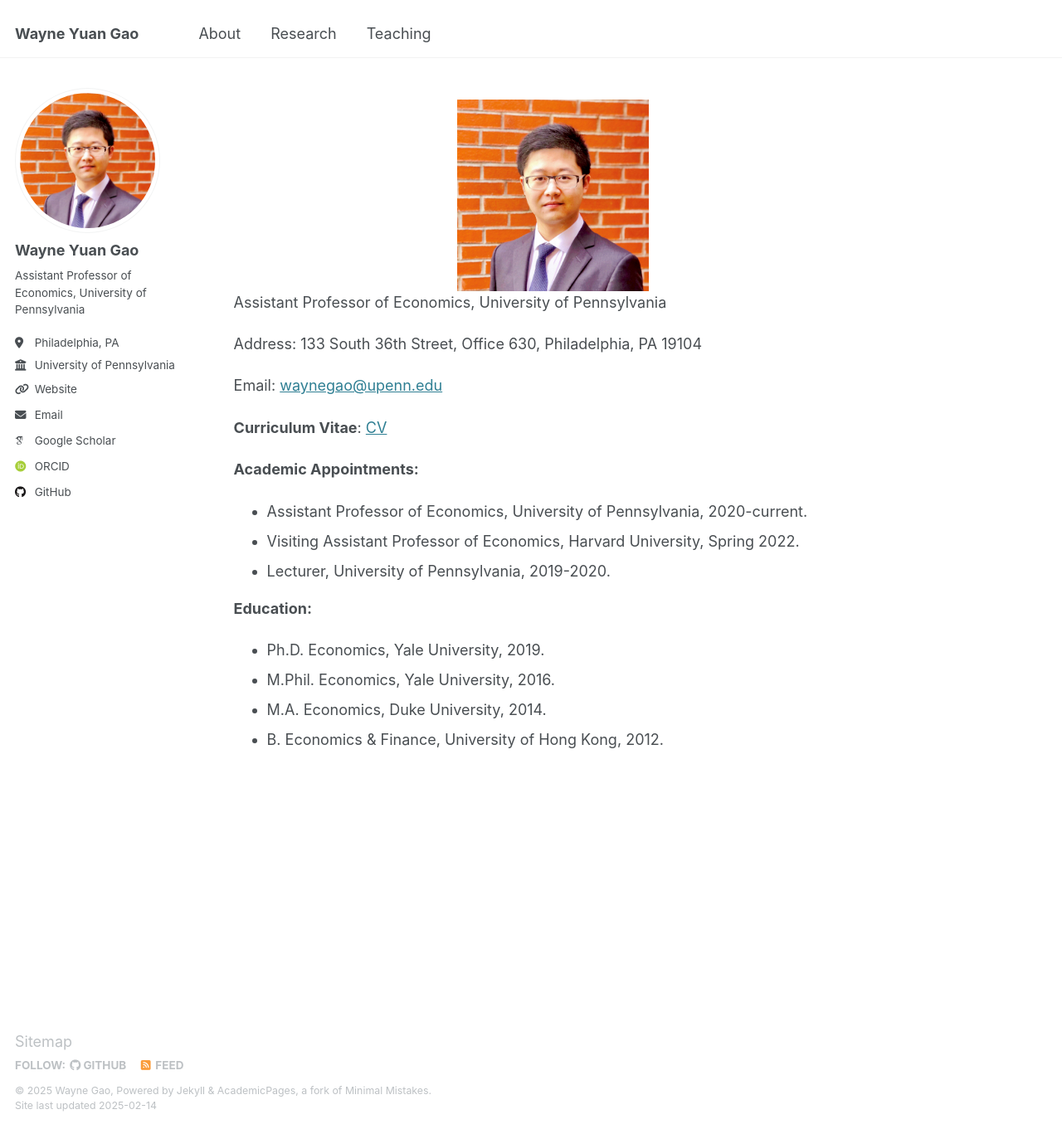
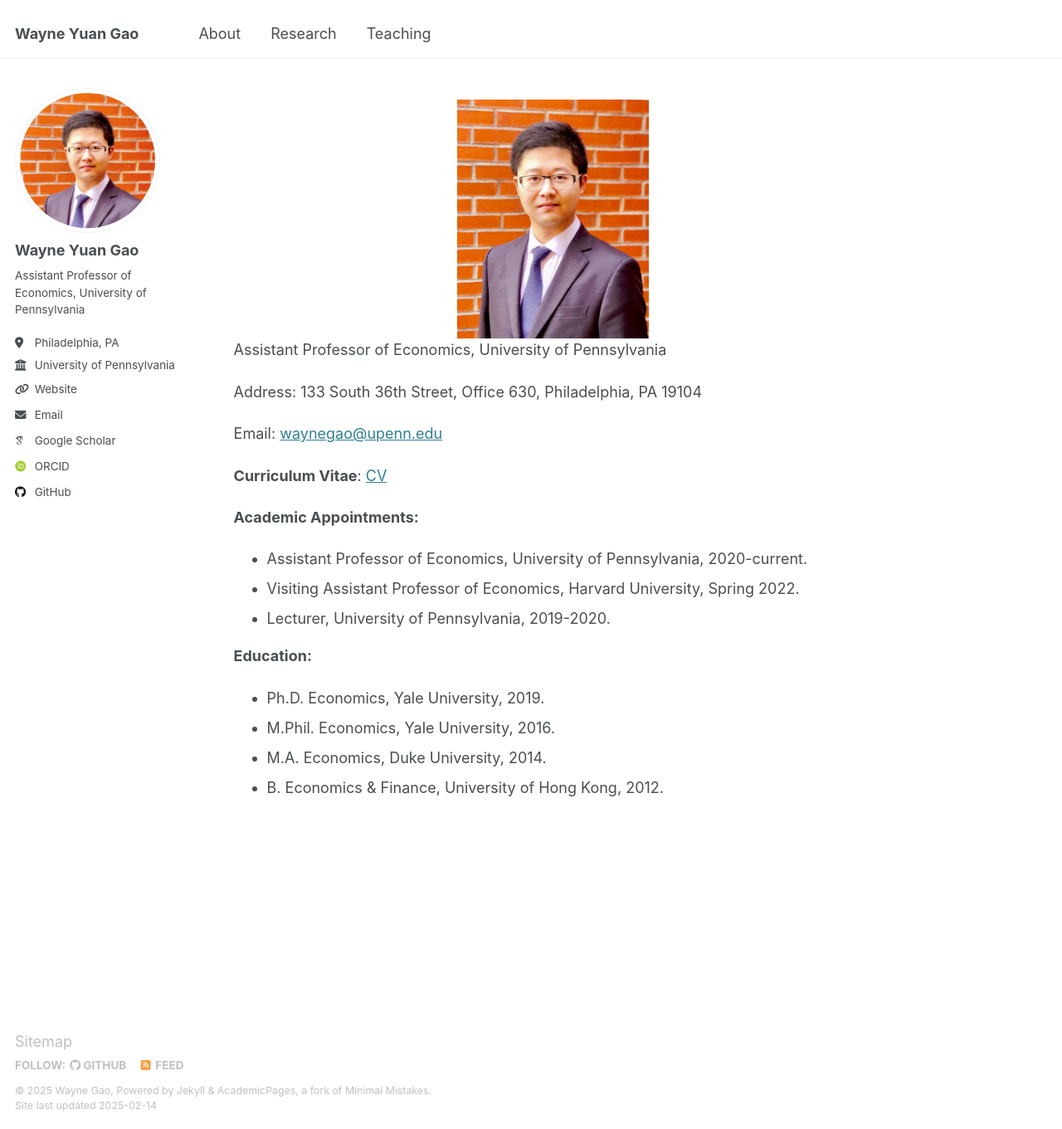
Before and after one commit to wayne-y-gao/wayne-y-gao.github.io, a Jekyll site: the page built from _pages/about.md, in a window 1280 px wide and 1361 px high. Shown: the whole window at 83% size. Built offline with Jekyll 4.4.1, drawn with Linux system fonts in a browser that asks for light colours; some web fonts are replaced.

Commit message:
Add new photo

```diff
--- a/_pages/about.md
+++ b/_pages/about.md
@@ -8,7 +8,7 @@ redirect_from:
 ---
 
 <div style="text-align: center;">
-  <img src="images/BrickLightSqS.jpg" alt="Profile Image" style="width:30%;">
+  <img src="images/BrickLargeS.jpg" alt="Profile Image" style="width:30%;">
 </div>
 
 Assistant Professor of Economics, University of Pennsylvania
```
Also changed, not shown: images/BrickLargeS.jpg (added).
